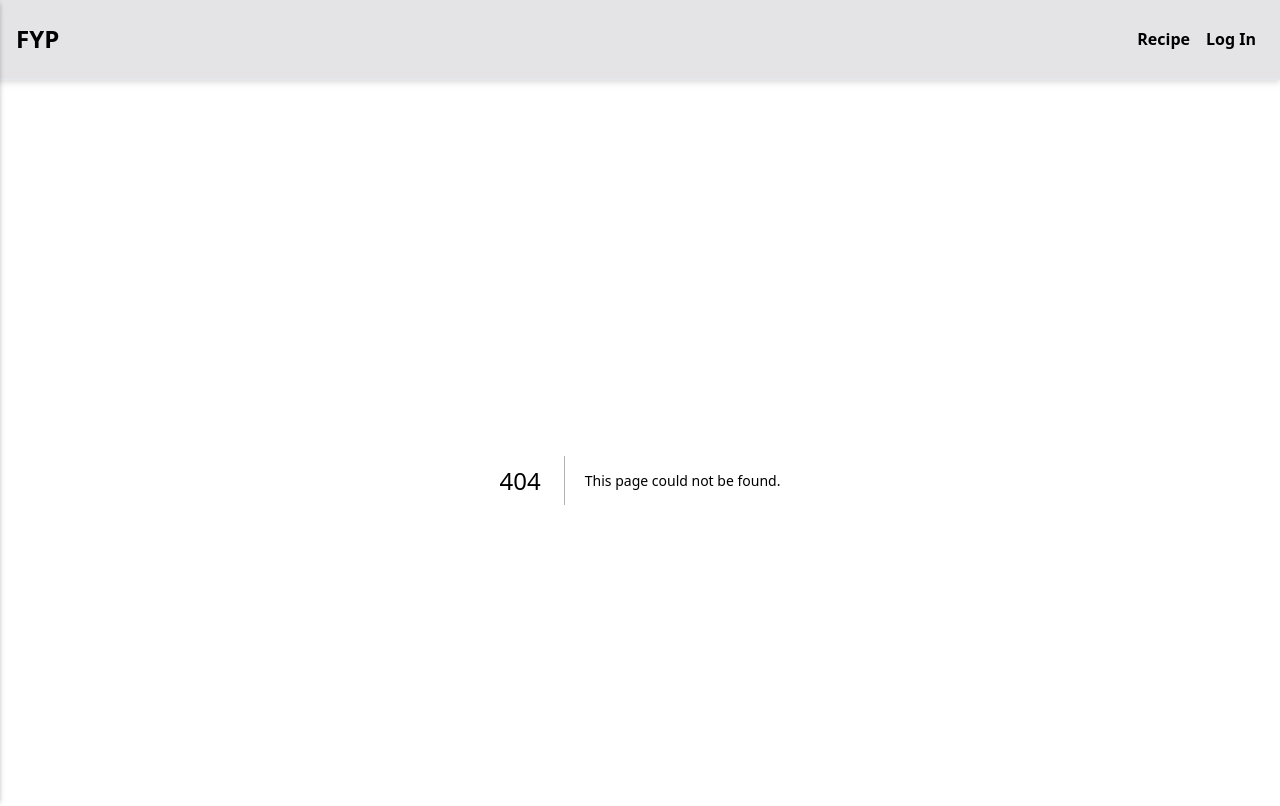
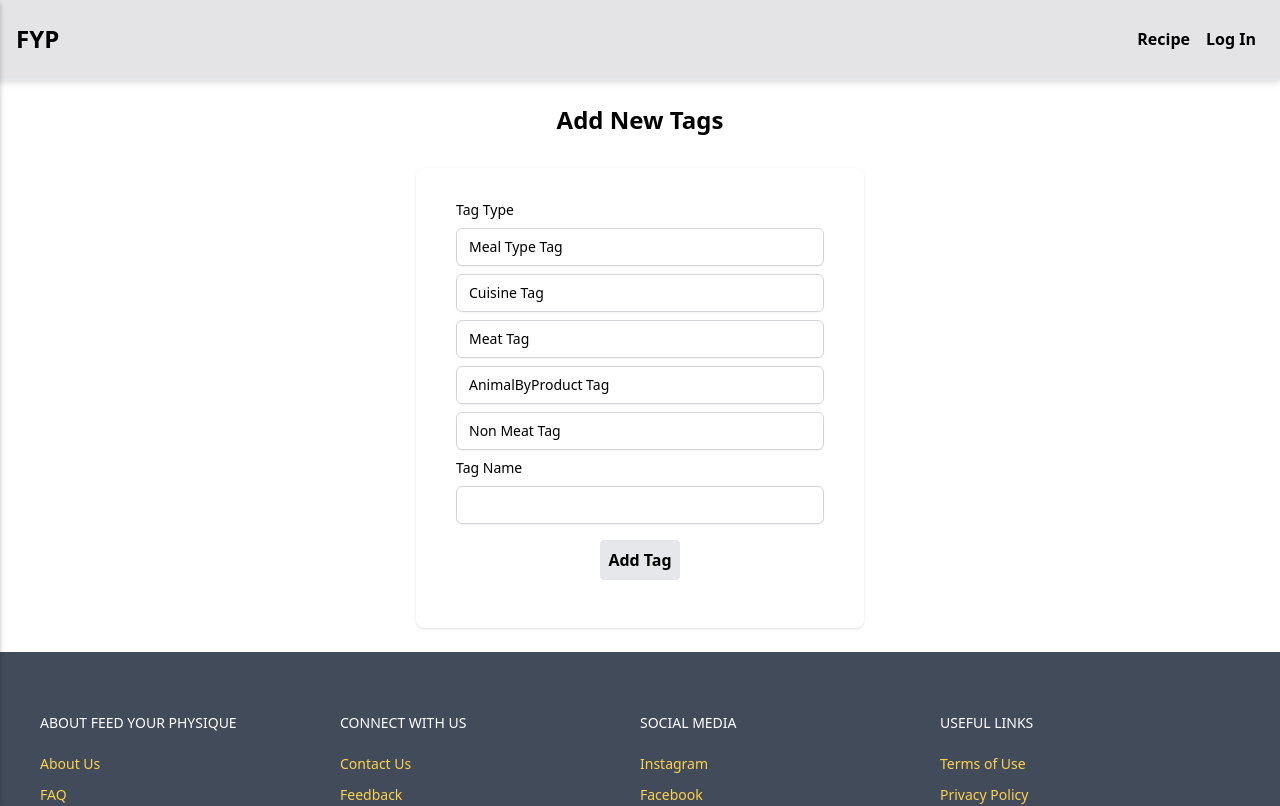
Before and after one commit to Entr0phy/healthy_recipe_frontend, a Next.js app: page /userProfile/addTags in a window 1280 px wide. Before the commit this address had no page. Shown: the top 806 px of the page. Built offline with nearby package versions, Linux system fonts and the light colour scheme.

Commit message:
add tags

```diff
--- a/src/pages/recipe/recipeComponent/recipeTags.js
+++ b/src/pages/recipe/recipeComponent/recipeTags.js
@@ -1,42 +1,26 @@
-import React, { useState } from "react";
+import React, { useState, useEffect } from "react";
 
 const RecipeTags = (props) => {
-  const mealTypeTags = ["Breakfast", "Lunch", "Dinner", "Snack", "Dessert"];
-  const healthTags = [
-    "Low Calorie",
-    "High Protein",
-    "Low Sodium",
-    "Low Sugar + Low GI",
-    "Low Fat",
-  ];
-  const cuisineTags = [
-    "Japanese",
-    "Korean",
-    "Mediterranean",
-    "Western",
-    "Chinese",
-    "Indian",
-    "Greek",
-    "Italian",
-    "Mexican",
-  ];
-  const meatTags = ["Poultry", "Fish", "Shellfish", "Beef", "Pork", "Lamb"];
-  const animalByProductTags = ["Eggs", "Dairy", "Honey"];
-  const nonMeatsTags = [
-    "Tubers",
-    "Roots",
-    "Leafy Greens",
-    "Fruits",
-    "Gluten",
-    "Nuts",
-    "Peanuts",
-    "Soy",
-  ];
+  const [tags, setTags] = useState({});
+  useEffect(() => {
+    const fetchData = async () => {
+      const data = await fetch(`${process.env.apiKey}/tags/getTags`);
+      const json = await data.json();
+      setTags(json);
+    };
+    fetchData();
+  }, []);
+  const mealTypeTags = tags?.tags?.mealTypeTags;
+  const healthTags = tags?.tags?.healthTags;
+  const cuisineTags = tags?.tags?.cuisineTags;
+  const meatTags = tags?.tags?.meatTags;
+  const animalByProductTags = tags?.tags?.animalByProductTags;
+  const nonMeatTags = tags?.tags?.nonMeatTags;
   return (
     <div className="flex flex-col">
       <div className="flex flex-wrap">
         <label className="font-semibold">Meal Type Tags</label>
-        {mealTypeTags.map((ele) => (
+        {mealTypeTags?.map((ele) => (
           <div key={Math.random()}>
             <h1
               className=" p-0.5 bg-gray-400 mx-1 rounded font-semibold"
@@ -49,7 +33,7 @@ const RecipeTags = (props) => {
 
       <div className="flex flex-wrap my-2">
         <label className="font-semibold">Health Tags</label>
-        {healthTags.map((ele) => (
+        {healthTags?.map((ele) => (
           <div className="flex flex-wrap" key={Math.random()}>
             <h1
               className=" p-0.5 bg-gray-400 mx-1 rounded font-semibold"
@@ -62,7 +46,7 @@ const RecipeTags = (props) => {
 
       <div className="flex flex-wrap my-2">
         <label className="font-semibold">Cuisine Tags</label>
-        {cuisineTags.map((ele) => (
+        {cuisineTags?.map((ele) => (
           <div className="flex flex-wrap" key={Math.random()}>
             <h1
               className=" p-0.5 bg-gray-400 mx-1 rounded font-semibold"
@@ -75,7 +59,7 @@ const RecipeTags = (props) => {
 
       <div className="flex flex-wrap my-2">
         <label className="font-semibold">Meat Tags</label>
-        {meatTags.map((ele) => (
+        {meatTags?.map((ele) => (
           <div className="flex flex-wrap" key={Math.random()}>
             <h1
               className=" p-0.5 bg-gray-400 mx-1 rounded font-semibold"
@@ -88,7 +72,7 @@ const RecipeTags = (props) => {
 
       <div className="flex flex-wrap my-2">
         <label className="font-semibold">Animal By-Product Tags</label>
-        {animalByProductTags.map((ele) => (
+        {animalByProductTags?.map((ele) => (
           <div className="flex flex-wrap" key={Math.random()}>
             <h1
               className=" p-0.5 bg-gray-400 mx-1 rounded font-semibold"
@@ -101,7 +85,7 @@ const RecipeTags = (props) => {
 
       <div className="flex flex-wrap my-2">
         <label className="font-semibold">Non Meat Tags</label>
-        {nonMeatsTags.map((ele) => (
+        {nonMeatTags?.map((ele) => (
           <div className="flex flex-wrap" key={Math.random()}>
             <h1
               className=" p-0.5 bg-gray-400 mx-1 rounded font-semibold"
--- /dev/null
+++ b/src/pages/userProfile/addTags.js
@@ -0,0 +1,118 @@
+import React, { useState } from "react";
+
+const AddTags = () => {
+  const [selectedTags, setSelectedTags] = useState(null);
+  const [tagName, setTagName] = useState("");
+
+  const handleTagNameChange = (e) => {
+    setTagName(e.target.value);
+  };
+
+  const handleMealTypeTag = () => {
+    setSelectedTags("mealTypeTags");
+  };
+
+  const handleCuisineTag = () => {
+    setSelectedTags("cuisineTags");
+  };
+
+  const handleMeatTag = () => {
+    setSelectedTags("meatTags");
+  };
+
+  const handleAnimalByProductTag = () => {
+    setSelectedTags("animalByProductTags");
+  };
+
+  const handleNonMeatTags = () => {
+    setSelectedTags("nonMeatTags");
+  };
+
+  const getButtonClass = (tags) => {
+    let baseClass =
+      "appearance-none block w-full px-3 my-2 py-2 border border-gray-300 rounded-md shadow-sm sm:text-sm text-black text-start";
+    if (selectedTags === tags) {
+      baseClass += " bg-gray-400"; // Add hover color if this diet is selected
+    } else {
+      baseClass += " hover:bg-gray-400"; // Otherwise, apply hover effect
+    }
+    return baseClass;
+  };
+
+  const addNewTag = async () => {
+    if(selectedTags === null){
+        window.alert('Tag cannot be null')
+        return;
+    }
+    const addComment = await fetch(`${process.env.apiKey}/tags/addTags`, {
+        method: "POST",
+        headers: {
+          Accept: "application/json",
+          "Content-Type": "application/json",
+        },
+        body: JSON.stringify({
+          tagType: selectedTags,
+          tag: tagName
+        }),
+      });
+
+      if (addComment.status === 200) {
+        window.alert("Tag Added");
+        location.reload();
+      } else window.alert("Error, Please try again");
+  }
+  return (
+    <div className="flex flex-col justify-center py-6 sm:px-6 lg:px-8">
+      <h1 className="text-center font-bold text-2xl">Add New Tags</h1>
+      <div className="mt-8 sm:mx-auto sm:w-full sm:max-w-md">
+        <div className="py-8 px-4 shadow sm:rounded-lg sm:px-10">
+          <label htmlFor="tagType" className="block text-sm font-medium">
+            Tag Type
+          </label>
+          <button
+            className={getButtonClass("mealTypeTags")}
+            onClick={handleMealTypeTag}>
+            Meal Type Tag
+          </button>
+
+          <button
+            className={getButtonClass("cuisineTags")}
+            onClick={handleCuisineTag}>
+            Cuisine Tag
+          </button>
+          <button
+            className={getButtonClass("meatTags")}
+            onClick={handleMeatTag}>
+            Meat Tag
+          </button>
+          <button
+            className={getButtonClass("animalByProductTags")}
+            onClick={handleAnimalByProductTag}>
+            AnimalByProduct Tag
+          </button>
+          <button
+            className={getButtonClass("nonMeatTags")}
+            onClick={handleNonMeatTags}>
+            Non Meat Tag
+          </button>
+
+          <label htmlFor="tagType" className="block text-sm font-medium my-2">
+            Tag Name
+          </label>
+
+          <input
+            value={tagName}
+            onChange={handleTagNameChange}
+            className="appearance-none block w-full px-3 py-2 border border-gray-300 rounded-md shadow-sm placeholder-gray-400 focus:outline-none focus:ring-indigo-500 focus:border-indigo-500 sm:text-sm text-black"
+          />
+
+          <div className="text-center align-center m-2">
+            <button className="bg-gray-200 p-2 rounded m-2 font-bold" onClick={addNewTag}>Add Tag</button>
+          </div>
+        </div>
+      </div>
+    </div>
+  );
+};
+
+export default AddTags;
--- a/src/pages/userProfile/dietitianHome.js
+++ b/src/pages/userProfile/dietitianHome.js
@@ -24,6 +24,10 @@ const DietitianHome = () => {
   const toggleFeatured = () => {
     router.push("/recipe/searchRecipeScreen?setFeatured=true");
   };
+
+  const addTags = () => {
+    router.push('./addTags')
+  }
 
   return (
     <>
@@ -65,6 +69,13 @@ const DietitianHome = () => {
           <h2>Toggle Featured Recipe</h2>
           <h1>{">"}</h1>
         </div>
+
+        <div
+          className="w-80 md:w-2/5 p-2 border-2 bg-gray-300 mx-auto rounded flex justify-between"
+          onClick={addTags}>
+          <h2>Add Tags</h2>
+          <h1>{">"}</h1>
+        </div>
       </div>
 
       <UserHome />
```
